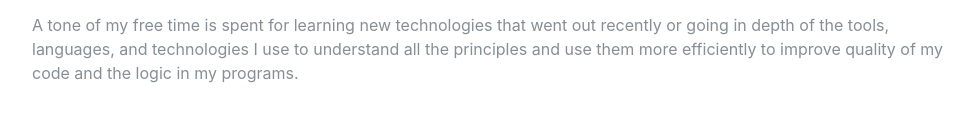
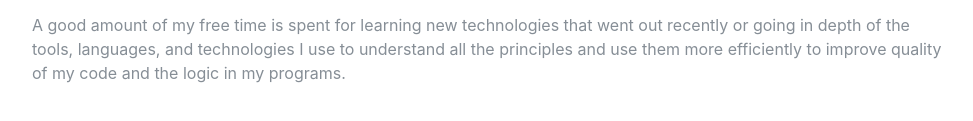
Before and after one commit to TymNim/portfolio, a plain HTML site: page index.html in a window 1280 px wide. Shown: the part 5377-5498 px from the top of the page, without its empty margins (288-1261 px from the left). Drawn offline with nearby package versions, Linux system fonts and the light colour scheme; a web font is replaced by a local one.

Commit message:
Update index.html

```diff
--- a/index.html
+++ b/index.html
@@ -358,7 +358,7 @@
 		  However, most of my time I'm spending reading and discovering something new from Physics, Biology, AI Development, etc... Some of the most interesting topics for me are World History and Politics. The special interest is Philosophy streams of XIX-XX centuries; I hope that the philosophical understanding of the world around and inside could help a lot in high level development. As an entertainment, I learn and discover "The Elder Scrolls" fantasy universe, read fiction books, and TRYING to learn languages.
 		</p>
 		<p class="mb-0">
-			A tone of my free time is spent for learning new technologies that went out recently or going in depth of the tools, languages, and technologies I use to understand all the principles and use them more efficiently to improve quality of my code and the logic in my programs.
+			A good amount of my free time is spent for learning new technologies that went out recently or going in depth of the tools, languages, and technologies I use to understand all the principles and use them more efficiently to improve quality of my code and the logic in my programs.
 		</p>
       </div>
     </section>
```
